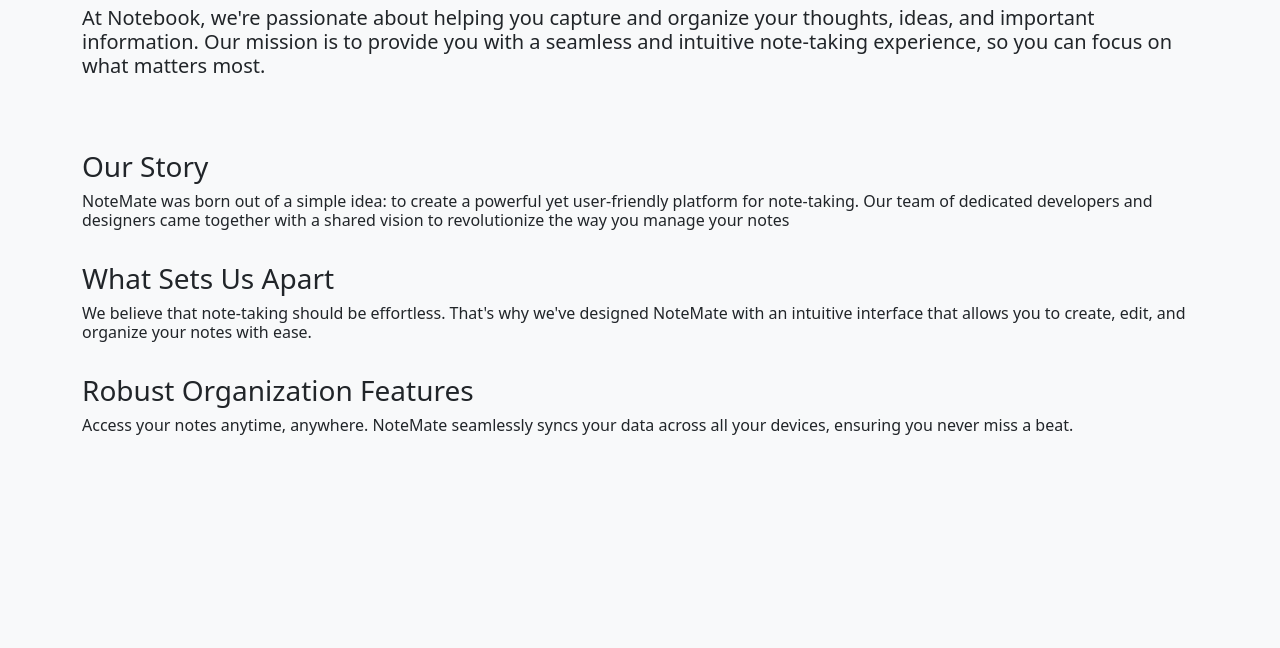
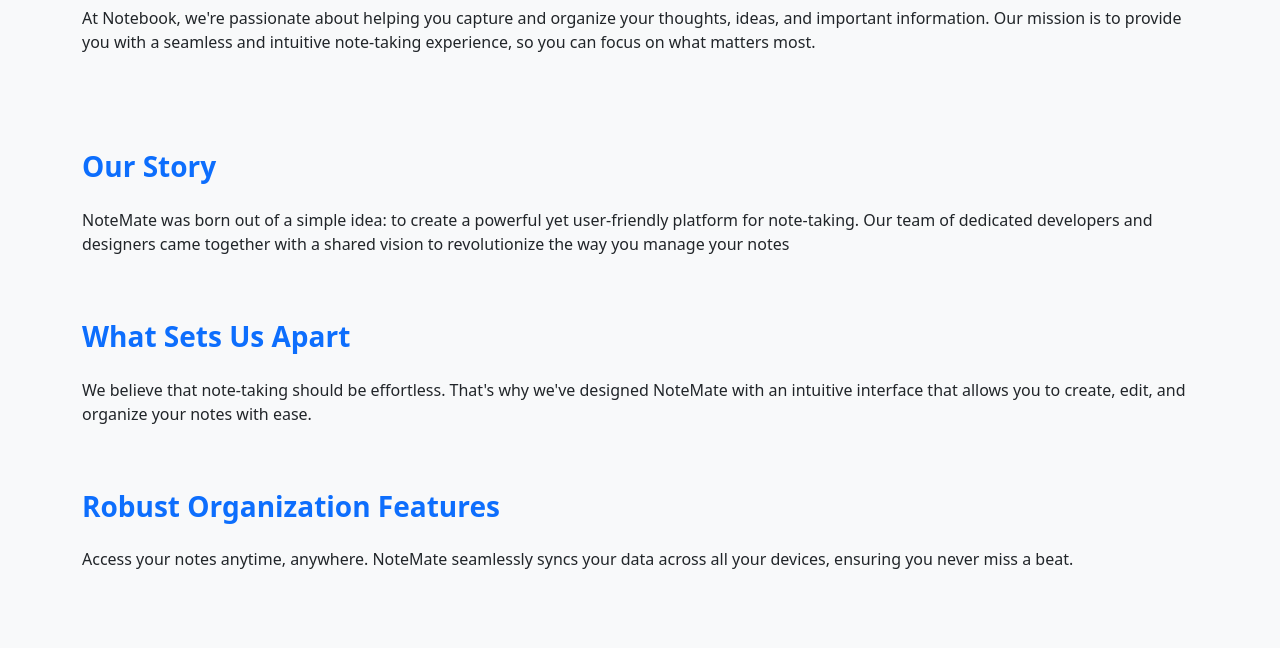
Before and after one commit to Nusinovich/notesapp, a website: page pages/about.html in a window 1280 px wide. Shown: the part 152-800 px from the top of the page. Drawn offline with nearby package versions, Linux system fonts and the light colour scheme.

Commit message:
finish to work about page

```diff
--- a/pages/about.html
+++ b/pages/about.html
@@ -38,20 +38,20 @@
 
     <div class="container">
         <div>
-            <h2 class="my-4">Welcome to Notebook: Your Personal Note-Taking Companion!</h2>
-            <h5 class="my-4">At Notebook, we're passionate about helping you capture and organize your thoughts, ideas, and important information. Our mission is to provide you with a seamless and intuitive note-taking experience, so you can focus on what matters most.</h5>
+            <h2 class="my-4 text-primary fw-semibold">Welcome to Notebook: Your Personal Note-Taking Companion!</h2>
+            <p class="my-4">At Notebook, we're passionate about helping you capture and organize your thoughts, ideas, and important information. Our mission is to provide you with a seamless and intuitive note-taking experience, so you can focus on what matters most.</p>
         </div>
         <div><br><br>
-            <h3>Our Story</h3>
-            <h6>NoteMate was born out of a simple idea: to create a powerful yet user-friendly platform for note-taking. Our team of dedicated developers and designers came together with a shared vision to revolutionize the way you manage your notes</h6>
+            <h3 class="my-4 text-primary fw-semibold">Our Story</h3>
+            <p>NoteMate was born out of a simple idea: to create a powerful yet user-friendly platform for note-taking. Our team of dedicated developers and designers came together with a shared vision to revolutionize the way you manage your notes</p>
         </div>
         <div><br>
-            <h3>What Sets Us Apart</h3>
-            <h6>We believe that note-taking should be effortless. That's why we've designed NoteMate with an intuitive interface that allows you to create, edit, and organize your notes with ease.</h6>
+            <h3 class="my-4 text-primary fw-semibold">What Sets Us Apart</h3>
+            <p>We believe that note-taking should be effortless. That's why we've designed NoteMate with an intuitive interface that allows you to create, edit, and organize your notes with ease.</p>
         </div>
         <div><br>
-            <h3>Robust Organization Features</h3>
-            <h6>Access your notes anytime, anywhere. NoteMate seamlessly syncs your data across all your devices, ensuring you never miss a beat.</h6>
+            <h3 class="my-4 text-primary fw-semibold">Robust Organization Features</h3>
+            <p>Access your notes anytime, anywhere. NoteMate seamlessly syncs your data across all your devices, ensuring you never miss a beat.</p>
         </div>
 
     </div>
```
Also changed, not shown: pages/index.html (+1 -1 lines), pages/login.html (+3 -3 lines), pages/signup.html (+3 -3 lines).
